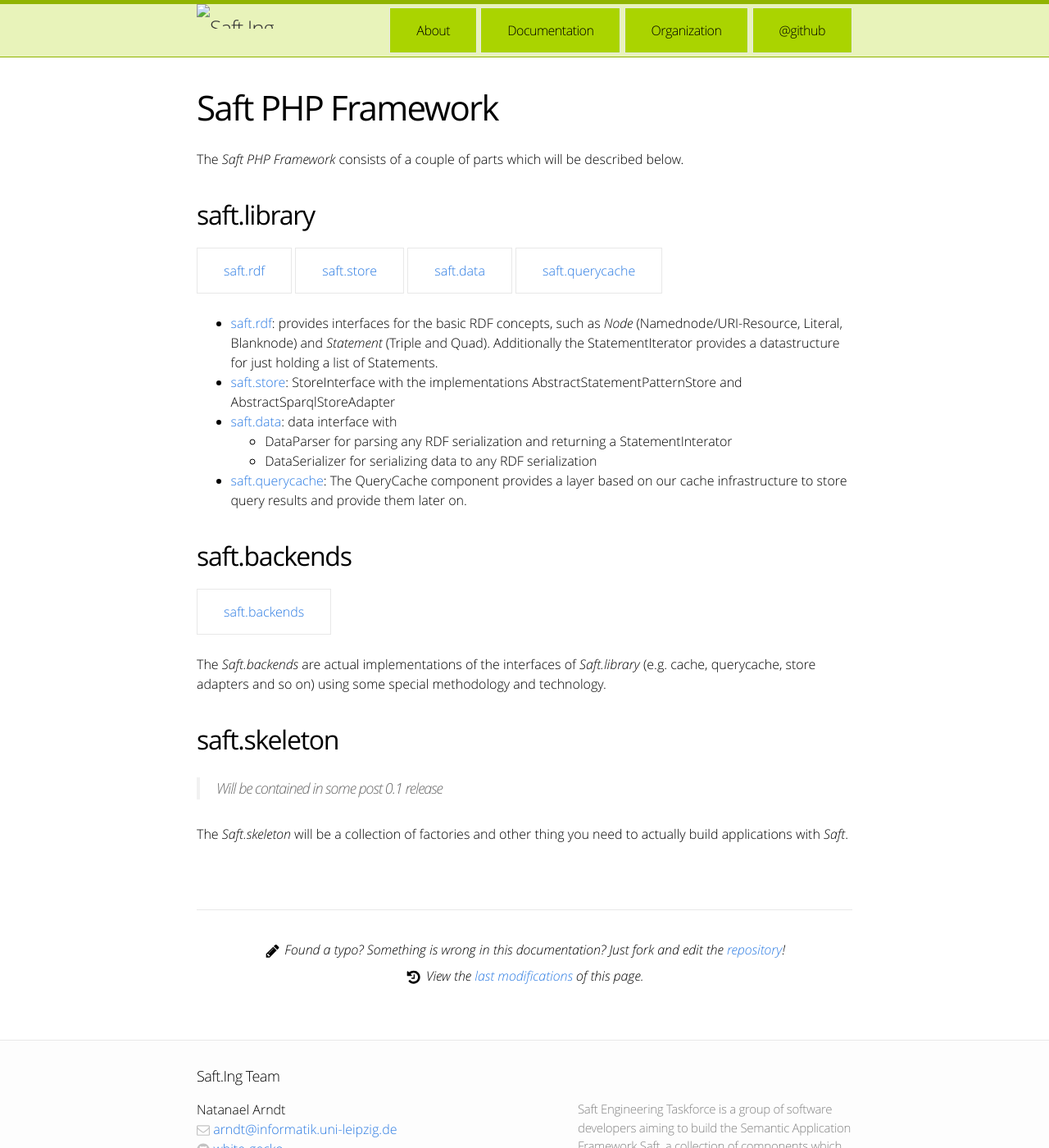
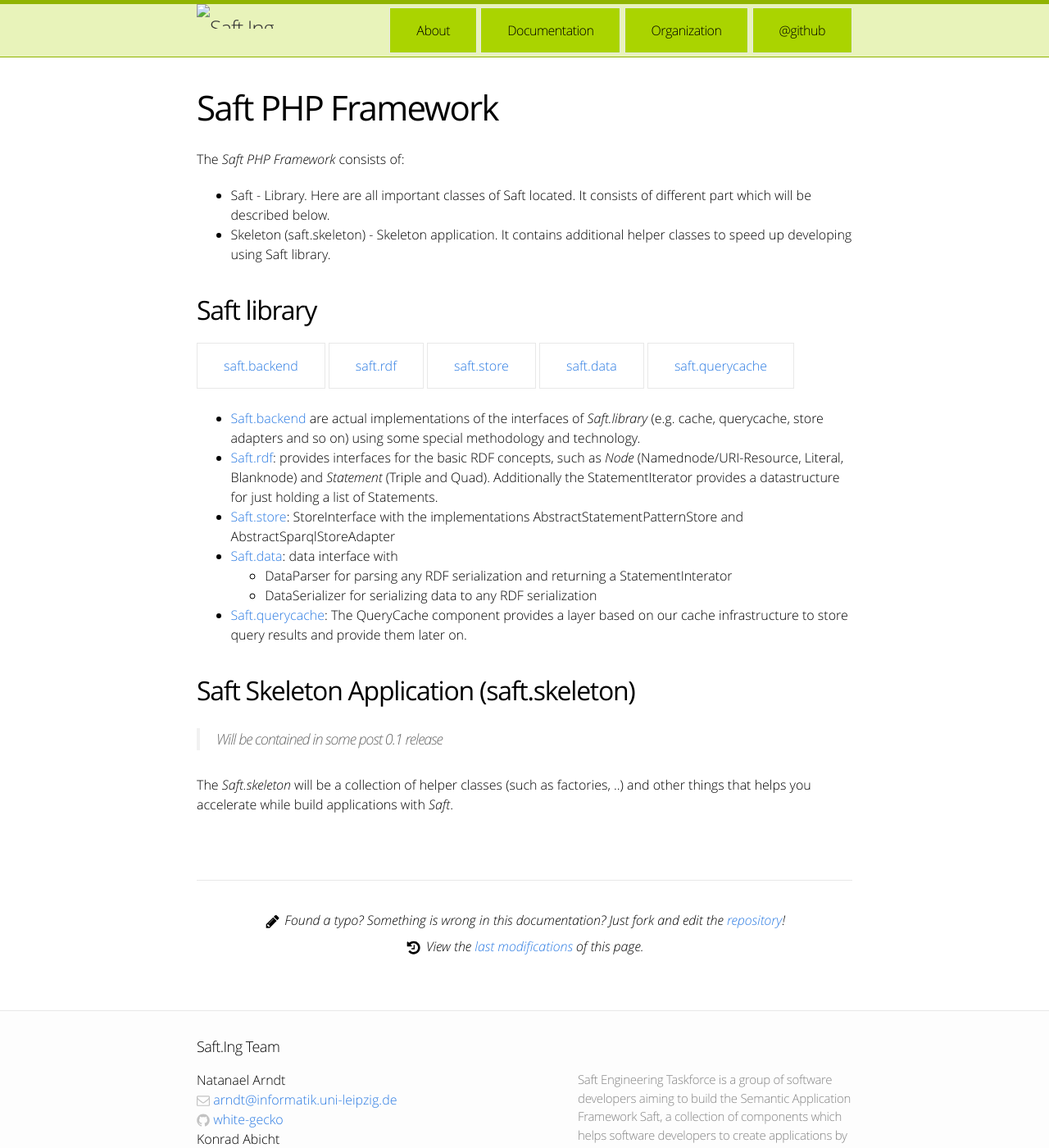
Before and after one commit to SaftIng/safting.github.io, a Jekyll site: the page built from doc/phpframework/index.md, in a window 1280 px wide and 1400 px high. Shown: the whole window at 82% size. Built offline with Jekyll 4.4.1, drawn with Linux system fonts in a browser that asks for light colours.

Commit message:
Update index.md

```diff
--- a/doc/phpframework/index.md
+++ b/doc/phpframework/index.md
@@ -3,28 +3,28 @@ layout: doc
 title: Saft PHP Framework
 ---
 
-The _Saft PHP Framework_ consists of a couple of parts which will be described below.
+The _Saft PHP Framework_ consists of:
+- Saft - Library. Here are all important classes of Saft located. It consists of different part which will be described below.
+- Skeleton (saft.skeleton) - Skeleton application. It contains additional helper classes to speed up developing using Saft library.
 
-## saft.library
 
+## Saft library
+
+<a class="btn" href="backends">saft.backend</a>
 <a class="btn" href="rdf">saft.rdf</a>
 <a class="btn" href="store">saft.store</a>
 <a class="btn" href="data">saft.data</a>
 <a class="btn" href="querycache">saft.querycache</a>
 
-* [saft.rdf](rdf): provides interfaces for the basic RDF concepts, such as _Node_ (Namednode/URI-Resource, Literal, Blanknode) and _Statement_ (Triple and Quad). Additionally the StatementIterator provides a datastructure for just holding a list of Statements.
-* [saft.store](store): StoreInterface with the implementations AbstractStatementPatternStore and AbstractSparqlStoreAdapter
-* [saft.data](data): data interface with
+* [Saft.backend](backends) are actual implementations of the interfaces of _Saft.library_ (e.g. cache, querycache, store adapters and so on) using some special methodology and technology.
+* [Saft.rdf](rdf): provides interfaces for the basic RDF concepts, such as _Node_ (Namednode/URI-Resource, Literal, Blanknode) and _Statement_ (Triple and Quad). Additionally the StatementIterator provides a datastructure for just holding a list of Statements.
+* [Saft.store](store): StoreInterface with the implementations AbstractStatementPatternStore and AbstractSparqlStoreAdapter
+* [Saft.data](data): data interface with
     * DataParser for parsing any RDF serialization and returning a StatementInterator
     * DataSerializer for serializing data to any RDF serialization
-* [saft.querycache](querycache): The QueryCache component provides a layer based on our cache infrastructure to store query results and provide them later on.
+* [Saft.querycache](querycache): The QueryCache component provides a layer based on our cache infrastructure to store query results and provide them later on.
 
-## saft.backends
-<a class="btn" href="backends">saft.backends</a>
-
-The _Saft.backends_ are actual implementations of the interfaces of _Saft.library_ (e.g. cache, querycache, store adapters and so on) using some special methodology and technology.
-
-## saft.skeleton
+## Saft Skeleton Application (saft.skeleton)
 > Will be contained in some post 0.1 release
 
-The _Saft.skeleton_ will be a collection of factories and other thing you need to actually build applications with _Saft_.
+The _Saft.skeleton_ will be a collection of helper classes (such as factories, ..) and other things that helps you accelerate while build applications with _Saft_.
```
